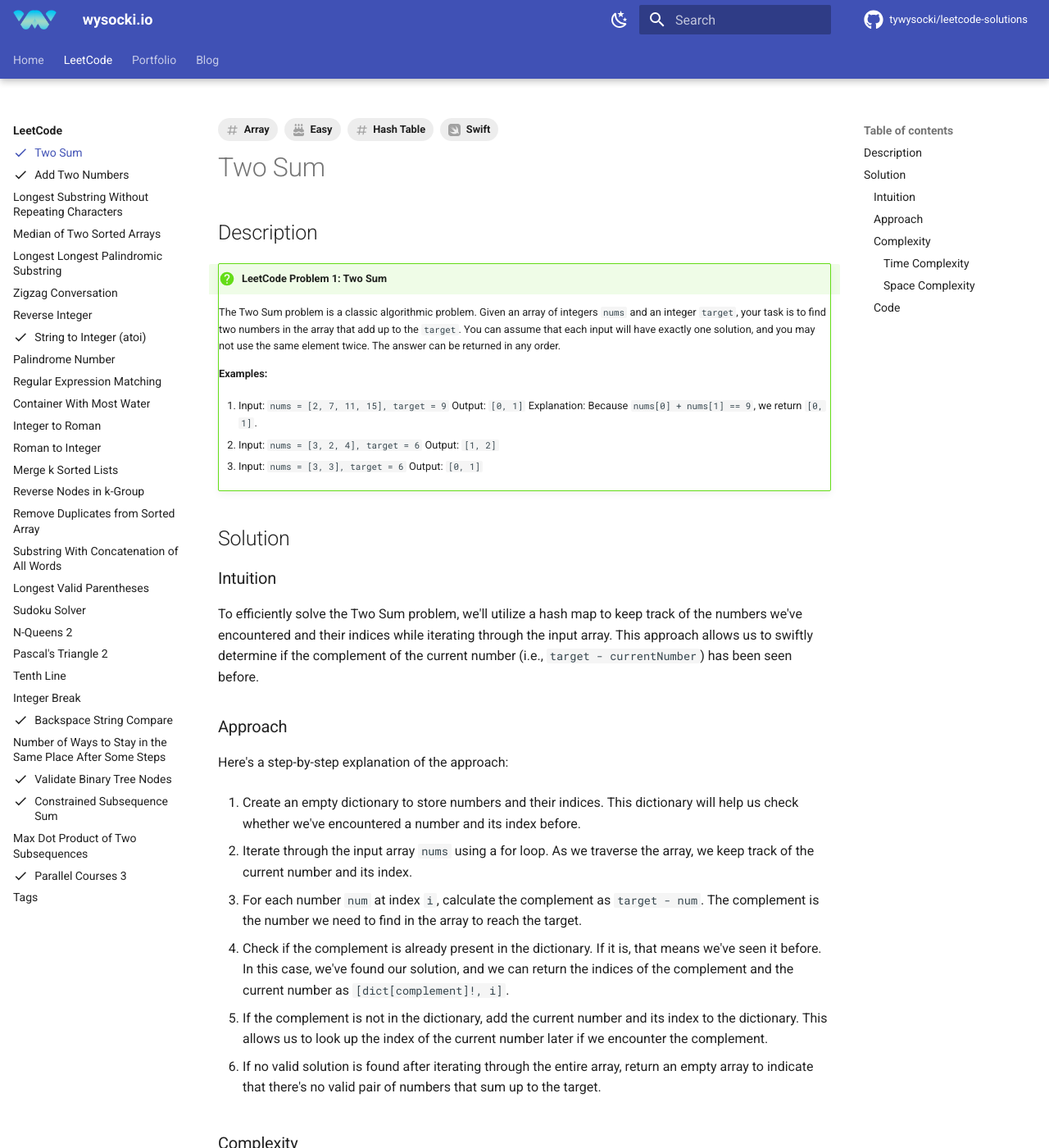
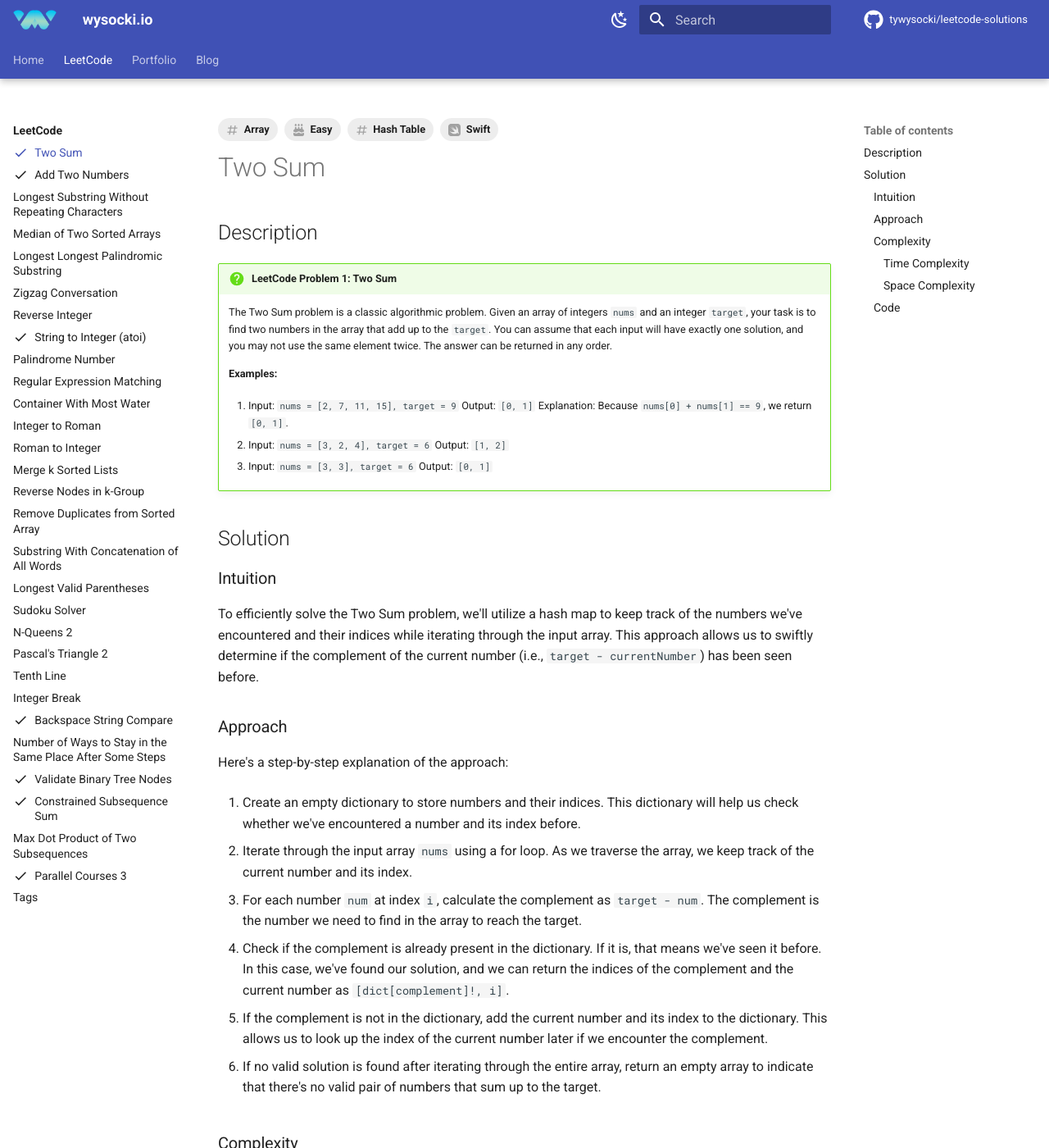
Before and after one commit to tywysocki/leetcode-solutions, an MkDocs documentation site: the page built from docs/solutions/easy/two-sum.md, in a window 1280 px wide and 1400 px high. Shown: the whole window at 82% size. Built offline with MkDocs 1.6.1 and Material for MkDocs 9.7.7, drawn with Linux system fonts in a browser that asks for light colours; comment, search, counter and statistics services are not loaded; the version menu is left out.

Commit message:
fix admonition padding

```diff
--- a/docs/stylesheets/extra.css
+++ b/docs/stylesheets/extra.css
@@ -2,7 +2,6 @@
 .md-typeset .admonition,
 .md-typeset details {
 	border-radius: 2px;
-	padding: 0px;
 }
 
 /* Tablesort */
```
